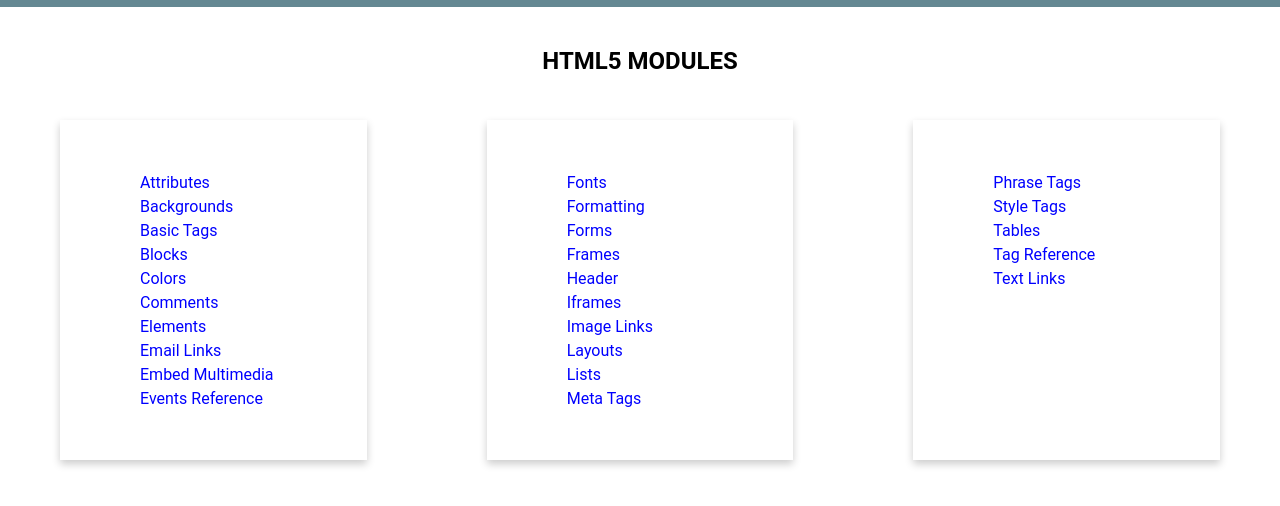
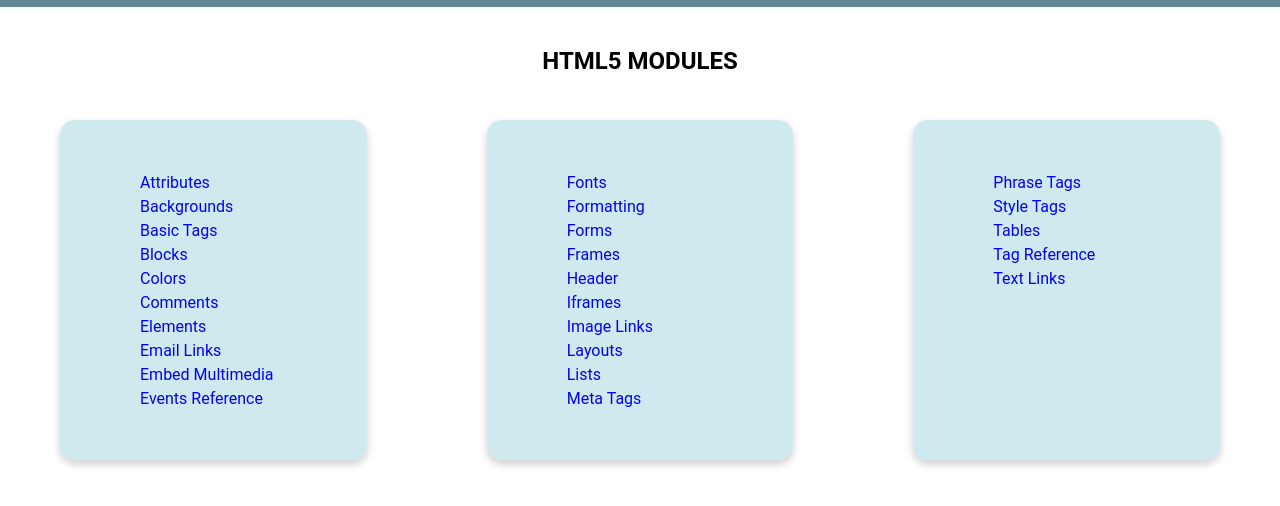
Before and after one commit to Khen45/Web, a plain HTML site: page module.html in a window 1280 px wide. Shown: the part 42-548 px from the top of the page. Drawn offline with Linux system fonts and the light colour scheme.

Commit message:
Update style.css
css-changes

```diff
--- a/style.css
+++ b/style.css
@@ -84,14 +84,7 @@ nav a{
     margin-top: 25px;
 
 }
-.link1{
-    display:flex;
-    flex-direction: column;
-    flex-basis: 150px;
-    box-shadow: 0 4px 8px 0 rgba(0,0,0,0.2);
-    padding: 50px 80px;
-    margin: 20px 60px;
-}
+
 .link1 a, .link2 a, .link3 a{
     text-decoration: none;
     color: blue;
@@ -103,6 +96,16 @@ nav a{
    background-color: red;
 
 }
+.link1{
+    display:flex;
+    flex-direction: column;
+    flex-basis: 150px;
+    box-shadow: 0 4px 8px 0 rgba(0,0,0,0.2);
+    padding: 50px 80px;
+    margin: 20px 60px;
+    background-color: rgba(160, 213, 222, 0.5);
+    border-radius: 15px;
+}
 
 .link2{
     display:flex;
@@ -111,6 +114,9 @@ nav a{
     box-shadow: 0 4px 8px 0 rgba(0,0,0,0.2);
     padding: 50px 80px;
     margin: 20px 60px;
+    background-color: rgba(160, 213, 222, 0.5);
+    border-radius: 15px;
+
 }
 .link3{
     display:flex;
@@ -119,4 +125,6 @@ nav a{
     box-shadow: 0 4px 8px 0 rgba(0,0,0,0.2);
     padding: 50px 80px;
     margin: 20px 60px;
+    background-color: rgba(160, 213, 222, 0.5);
+    border-radius: 15px;
 }
```
